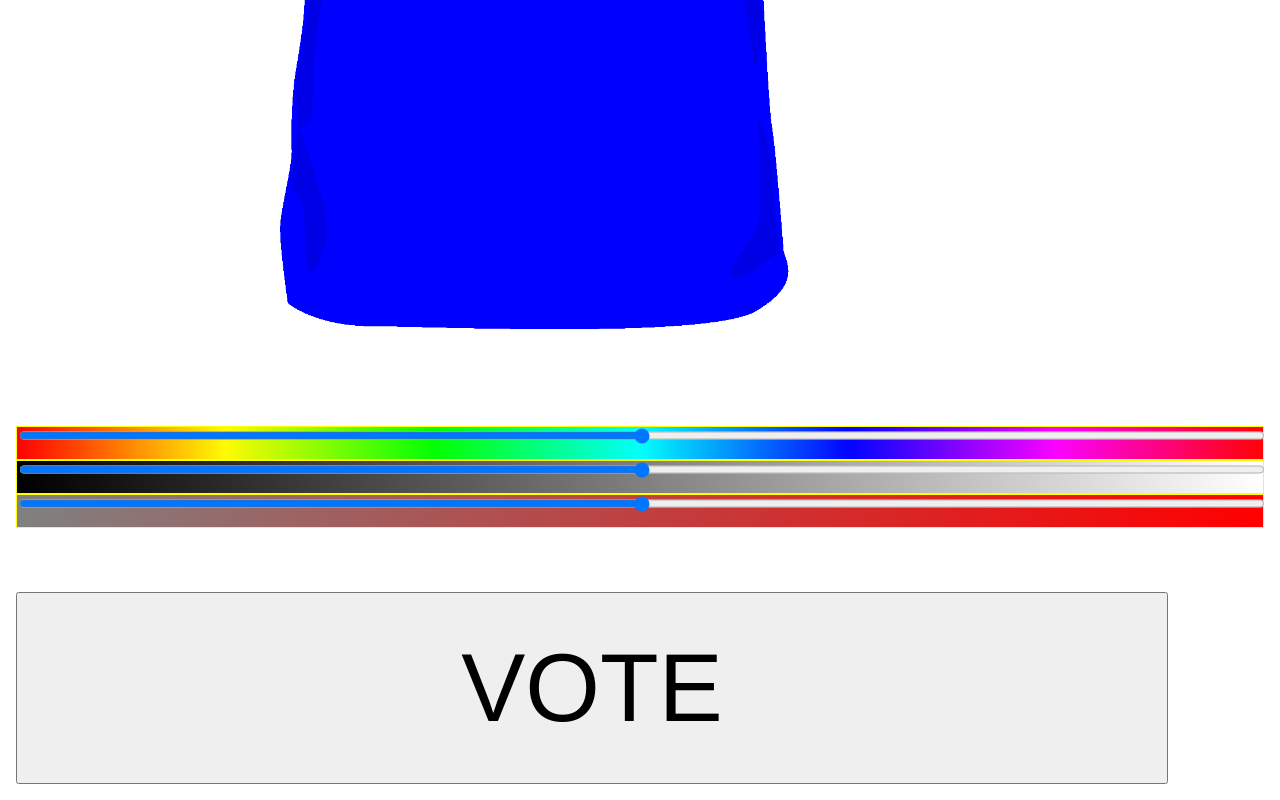
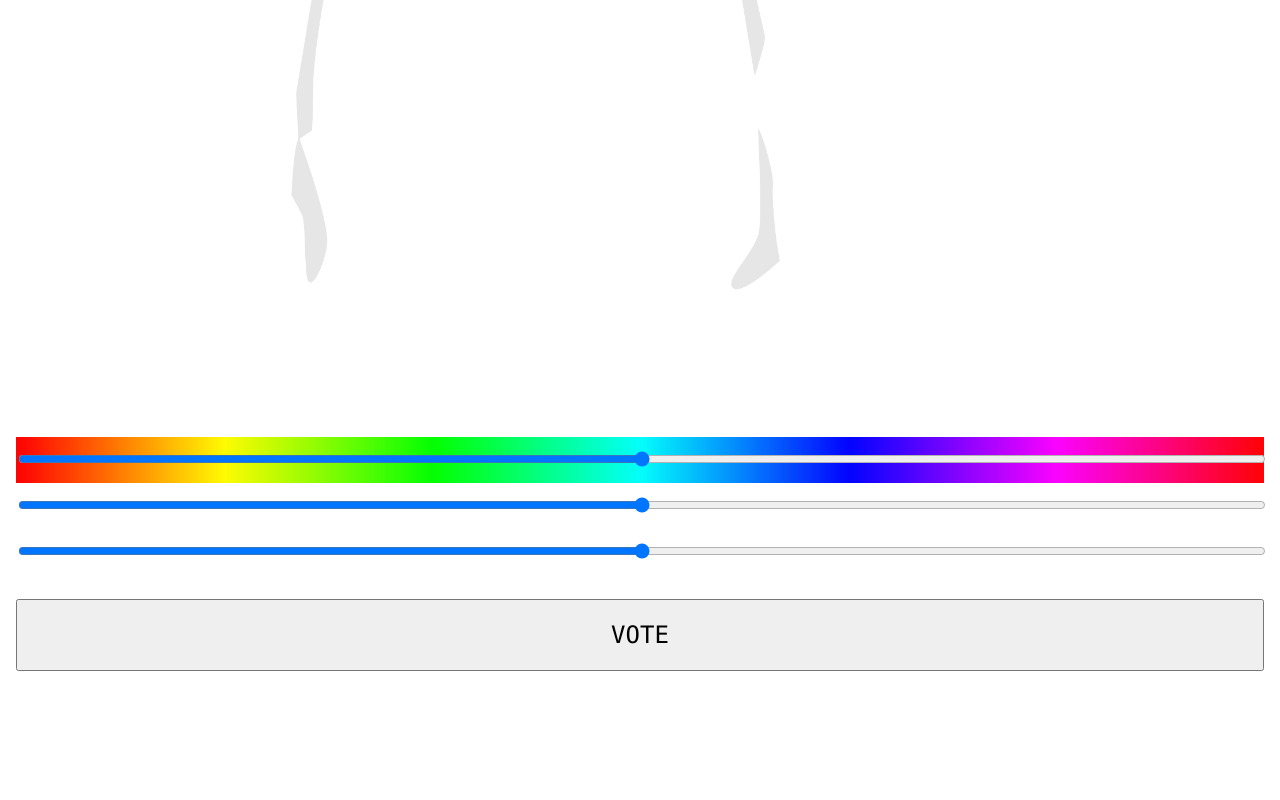
Before and after one commit to zachrose/Southern-California-Linux-Expo-JavaScript-Booth, a website: page index.html in a window 1280 px wide. Shown: the part 812-1612 px from the top of the page. After the commit the page ends 1499 px from the top, so only its background shows below. Drawn offline with Linux system fonts and the light colour scheme.

Commit message:
Dynamically style color picker and button

```diff
--- a/index.html
+++ b/index.html
@@ -16,10 +16,10 @@
           <div id="hue">
             <input type="range" max="360">
           </div>
-          <div id="lightness">
+          <div id="saturation">
             <input type="range">
           </div>
-          <div id="saturation">
+          <div id="lightness">
             <input type="range">
           </div>
         </menu>
--- a/package.json
+++ b/package.json
@@ -21,6 +21,8 @@
   "homepage": "https://github.com/zachrose/Southern-California-Linux-Expo-JavaScript-Booth-2017#readme",
   "dependencies": {
     "color": "^0.11.4",
+    "tinycolor": "0.0.1",
+    "tinygradient": "^0.3.1",
     "webpack": "^1.13.3"
   }
 }
--- a/style.css
+++ b/style.css
@@ -3,14 +3,16 @@ html, body {
     padding: 0;
 }
 
+* {
+    font-family: "Menlo";
+}
+
 body {
-    font-family: "Verdana";
     padding: 1em;
 }
 
 h1 {
-    margin: 0.25em 0 0.75em;
-    text-align: center;
+    font-weight: normal;
 }
 
 #tshirt {
@@ -27,7 +29,6 @@ h1 {
 
 #tshirt-color {
     z-index: 0;
-    background-color: blue;
 }
 
 #blank-tshirt-overlay {
@@ -57,8 +58,11 @@ menu#color-picker {
 }
 
 #color-picker div {
-    border: 1px solid yellow;
-    height: 2em;
+}
+
+#color-picker input {
+    width: 100%;
+    height: 3em;
 }
 
 #color-picker div#hue {
@@ -66,22 +70,13 @@ menu#color-picker {
     background-size: 100% 100%;
 }
 
-#color-picker div#lightness {
-    background: linear-gradient(to right, black 0%, white 100%);
+#vote {
+    width: 100%;
+    height: 3em;
+    margin-top: 1em;
+    font-size: 1.5em;
 }
 
-#color-picker div#saturation {
-    background: linear-gradient(to right, gray 0%, red 100%);
+#vote.light {
+    color: white;
 }
-
-#color-picker input {
-    width: 100%;
-    height: 1em;
-}
-
-#vote {
-    width: 90vw;
-    height: 15vw;
-    margin-top: 5vw;
-    font-size: 7.5vw;
-}
```
Also changed, not shown: source.js (+36 -1 lines).
